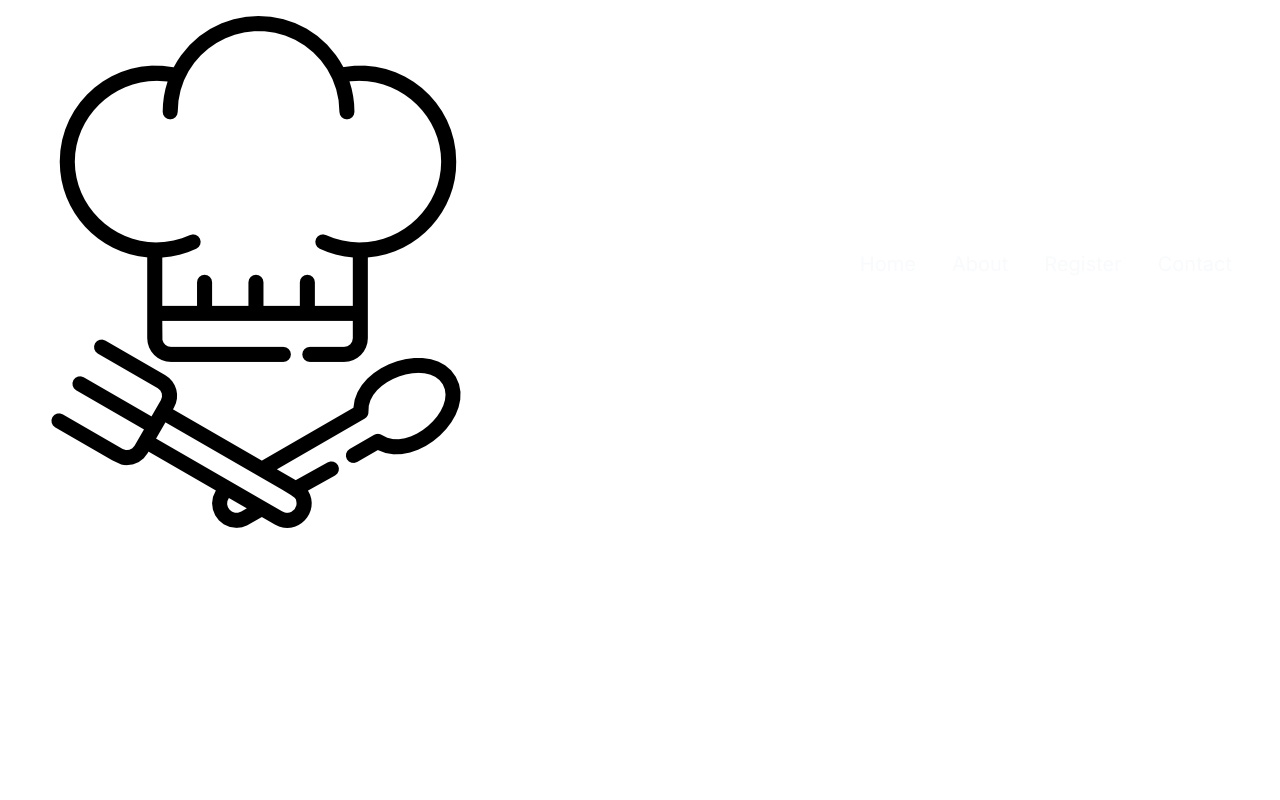
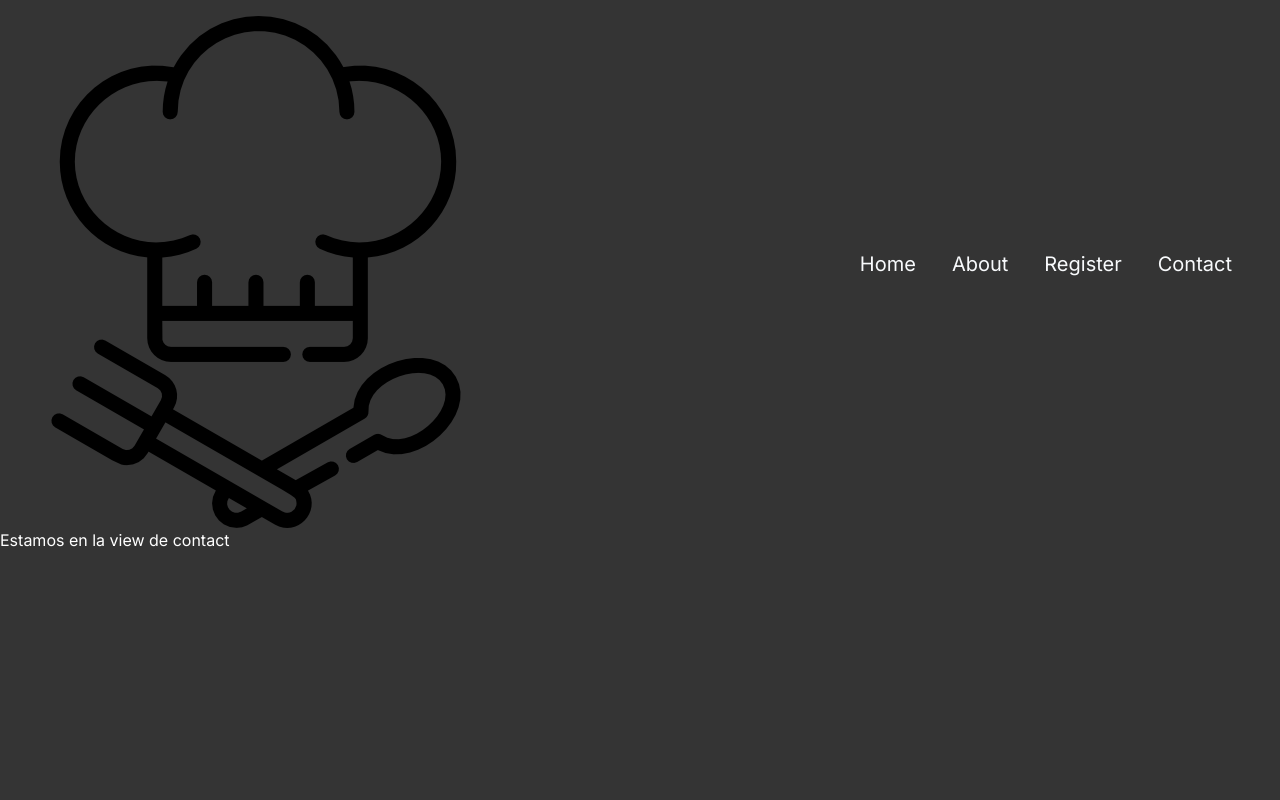
Before and after one commit to ottorst/proyectofinal, a Next.js app in the folder front/: page /contact in a window 1280 px wide. Before the commit this address had no page. Shown: the top 800 px of the page. Built offline with nearby package versions, Linux system fonts and the light colour scheme.

Commit message:
Creacion de ruta about y contact

```diff
--- /dev/null
+++ b/front/src/app/contact/page.tsx
@@ -0,0 +1,10 @@
+
+
+
+function Contact() {
+  return (
+    <div>Estamos en la view de contact</div>
+  )
+}
+
+export default Contact
```
